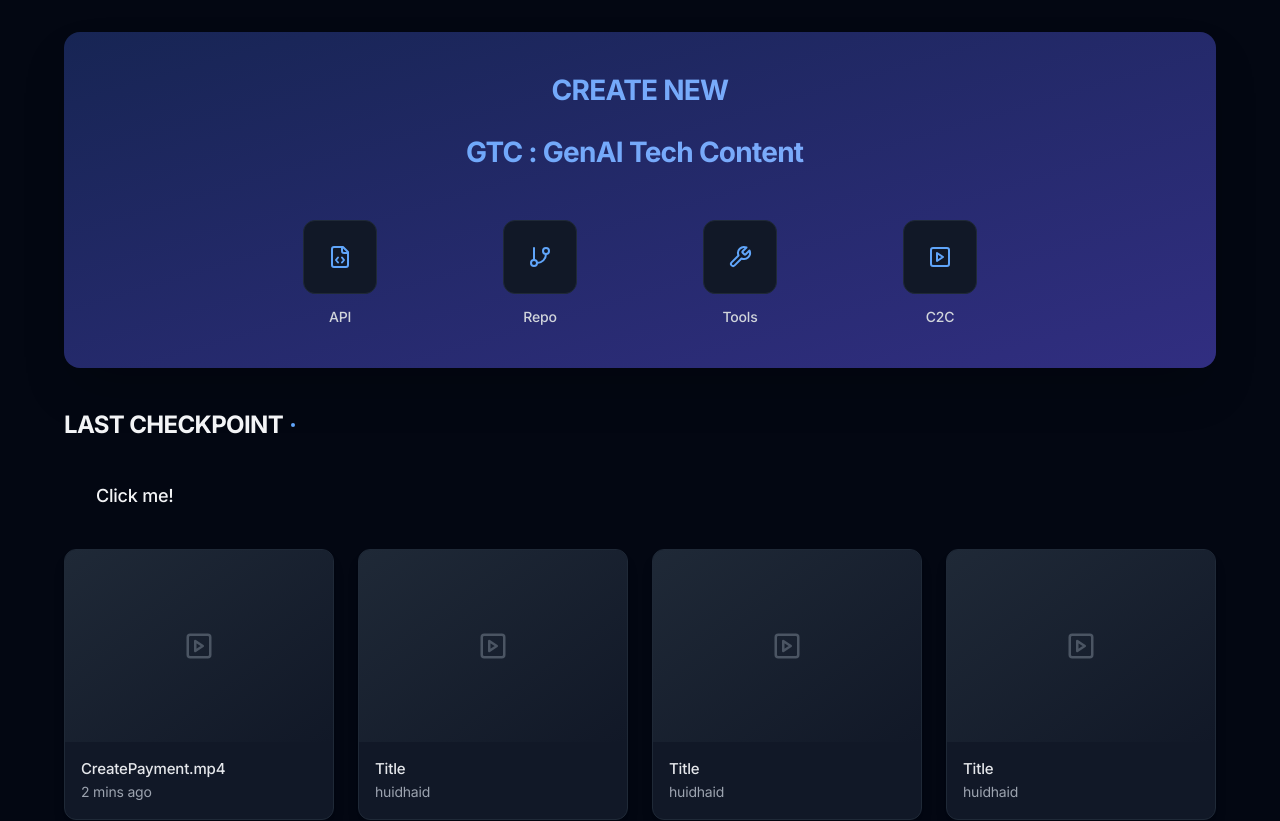
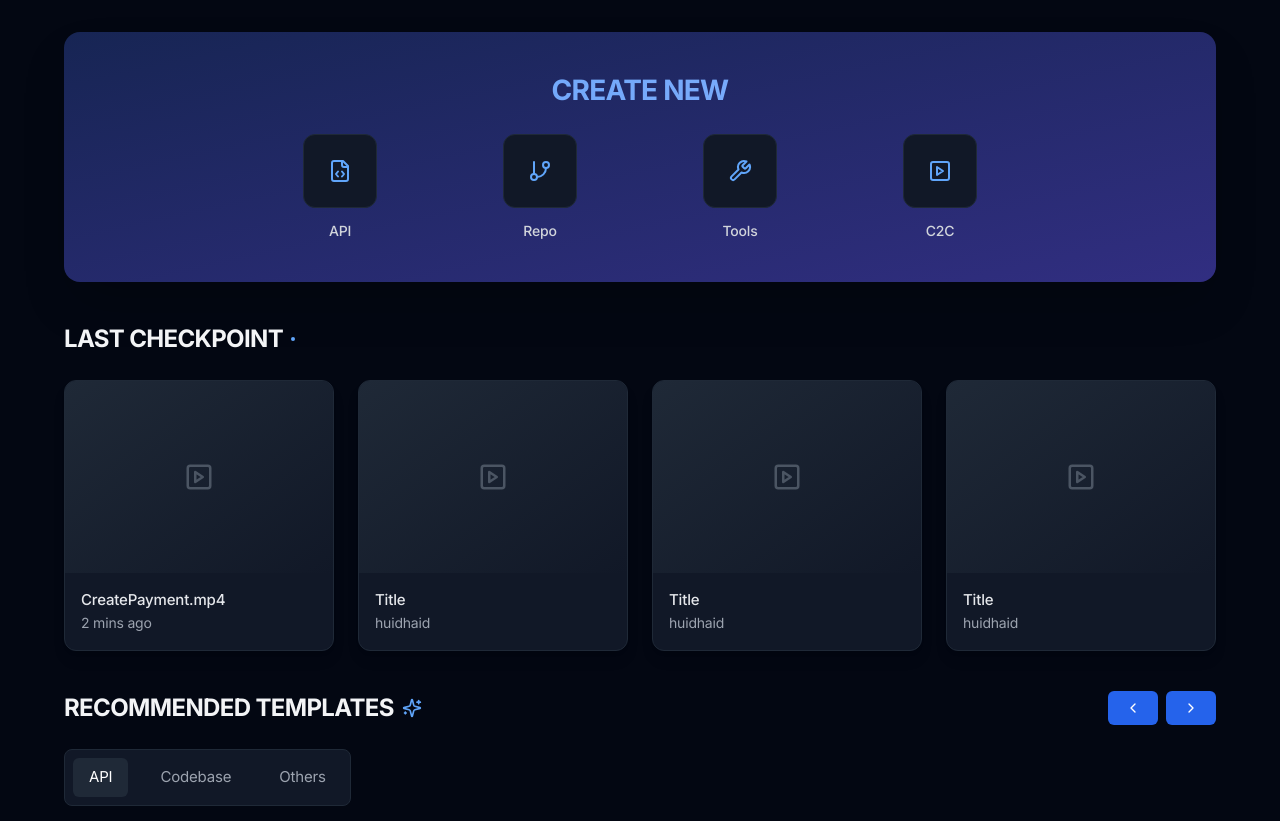
Before and after one commit to fromzerohq/crozai-ui, a Next.js app: page /dashboard in a window 1280 px wide. Shown: the top 821 px of the page. Built offline with nearby package versions, Linux system fonts and the light colour scheme.

Commit message:
added endpoint links

```diff
--- a/app/(main)/preview/page.tsx
+++ b/app/(main)/preview/page.tsx
@@ -2,6 +2,7 @@
 
 import React from 'react';
 import { Play, Edit, Eye, MoreVertical, Clock, Calendar, Settings, Tags, ChevronRight, MessageCircle, Share2, GitBranch, Code, Terminal, Palette, ChevronLeft } from 'lucide-react';
+import { useRouter } from 'next/navigation';
 
 const CompactVideoCard = ({ title, thumbnail, duration, branch }) => (
     <div className="bg-gray-800 rounded-lg overflow-hidden w-[380px] h-[300px] shadow-lg hover:shadow-xl transition-transform duration-300 transform hover:-translate-y-1">
@@ -43,8 +44,10 @@ const CompactVideoCard = ({ title, thumbnail, duration, branch }) => (
     </div>
   );
 
+  const DetailedVideoCard = ({ title, thumbnail, duration, status, description, tags, lastModified, branch, commits, dependencies, fileSize, version }) => {
+    const router = useRouter(); // Initialize router inside the component
 
-  const DetailedVideoCard = ({ title, thumbnail, duration, status, description, tags, lastModified, branch, commits, dependencies, fileSize, version }) => (
+    return (
       <div className="bg-gray-800 rounded-lg overflow-hidden hover:shadow-lg transition-all duration-300">
         <div className="border-b border-gray-700 px-6 py-4">
           <h3 className="text-lg font-semibold text-gray-100">{title}</h3>
@@ -137,9 +140,12 @@ const CompactVideoCard = ({ title, thumbnail, duration, branch }) => (
 
             <div className="flex items-center justify-between">
               <div className="flex gap-2">
-              <button className="flex items-center gap-2 px-4 py-2 bg-purple-600 hover:bg-purple-700 rounded-lg transition-colors">
+                <button
+                  className="flex items-center gap-2 px-4 py-2 bg-purple-600 hover:bg-purple-700 rounded-lg transition-colors"
+                  onClick={() => router.push('/generator')} // Redirect to generate page on click
+                >
                   <Terminal className="w-4 h-4" />
-                Code Editor
+                  Edit
                 </button>
                 <button className="flex items-center gap-2 px-4 py-2 bg-blue-600 hover:bg-blue-700 rounded-lg transition-colors">
                   <Play className="w-4 h-4" />
@@ -163,6 +169,7 @@ const CompactVideoCard = ({ title, thumbnail, duration, branch }) => (
         </div>
       </div>
     );
+  };
 
 
 const VideosDashboard = () => {
--- a/app/dashboard/lastcheckpoint.tsx
+++ b/app/dashboard/lastcheckpoint.tsx
@@ -10,9 +10,6 @@ const LastCheckpoint = () => {
         <h2 className="text-2xl font-bold text-gray-100">LAST CHECKPOINT</h2>
         <div className="h-1 w-1 rounded-full bg-blue-400"></div>
       </div>
-      <button className="btn custom-class ml-4 text-sm hover:bg-blue-500 focus:outline-none md:py-4 lg:text-lg">
-        Click me!
-      </button>
 
       <div className="grid grid-cols-4 gap-6">
         {[1, 2, 3, 4].map((item) => (
--- a/app/dashboard/page.tsx
+++ b/app/dashboard/page.tsx
@@ -47,16 +47,6 @@ const GTCCreator = () => {
             CREATE NEW
           </h1>
           {/* Animated Text */}
-          <h2 className="mb-12 bg-gradient-to-r from-blue-400 to-indigo-300 bg-clip-text text-center text-3xl font-bold text-transparent">
-            <Typewriter
-              options={{
-                strings: ["GTC : GenAI Tech Content"], // Added prefix for clarity
-                autoStart: true, // Start automatically
-                loop: true, // Loop the typing effect
-                deleteSpeed: 50, // Speed at which text is deleted
-              }}
-            />
-          </h2>
           <IconGrid />
         </div>
 
```
Lines whose indentation alone changed are shown as unchanged.
